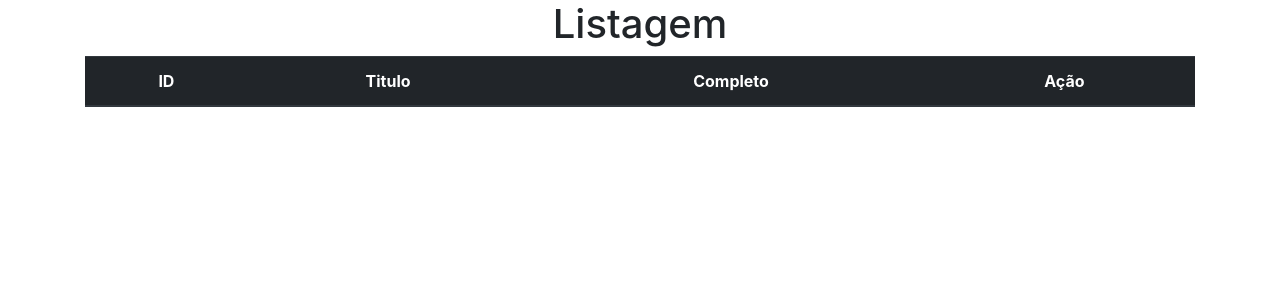
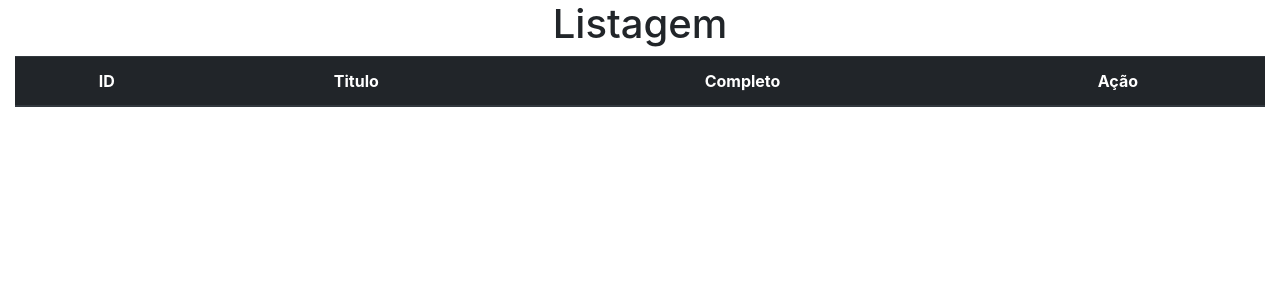
Before and after one commit to brunopontes90/teste-hsolmkt-pagina-listagem, a PHP site: page / in a window 1280 px wide. Shown: the top 300 px of the page. Run offline with PHP 8.4, Linux system fonts and the light colour scheme; data that the repository does not hold is empty.

Commit message:
Adicionado classe Bootstrap container-fluid para aumentar tamanho da listagem

```diff
--- a/index.php
+++ b/index.php
@@ -12,7 +12,7 @@
     <title>Listagem</title>
 </head>
 
-<body class="container">
+<body class="container-fluid">
     <?php
     include_once './api/Api.php';
     $conexao = new Api();
```
